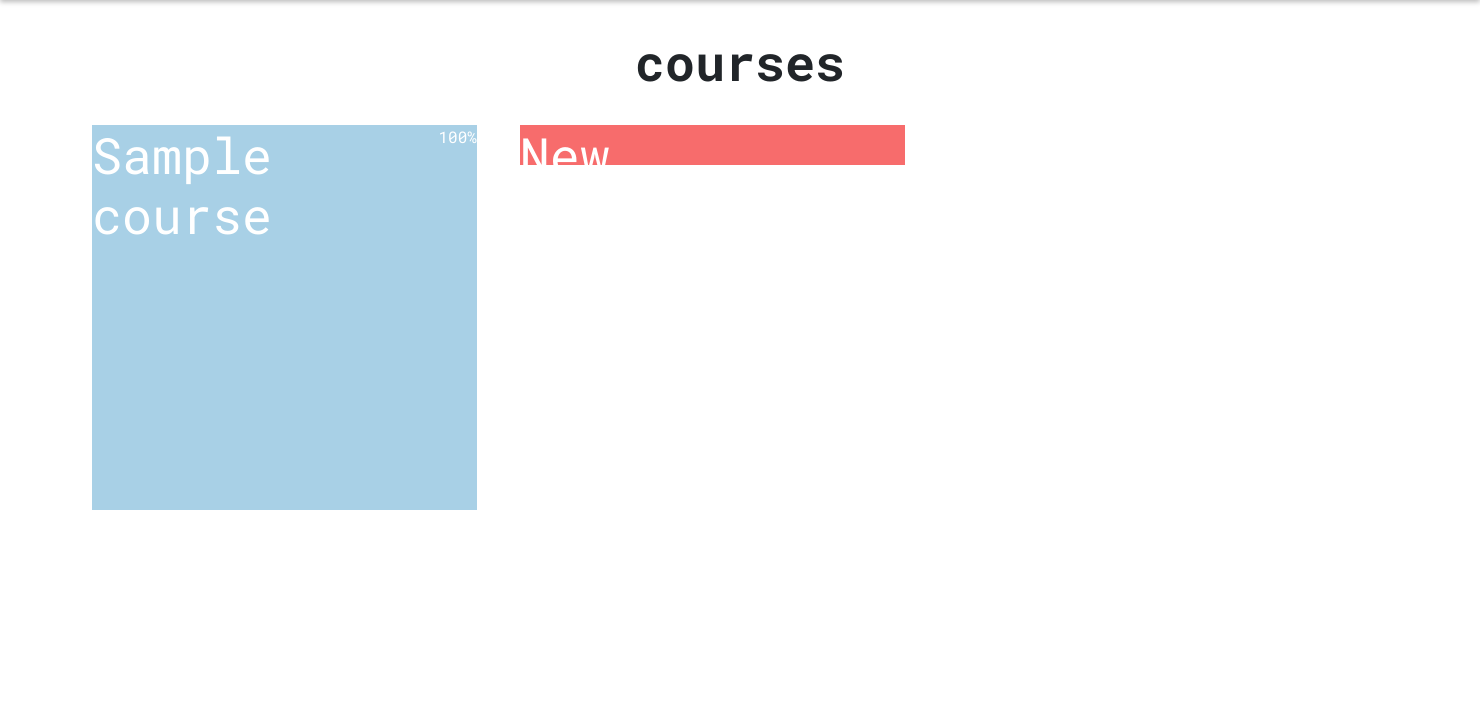
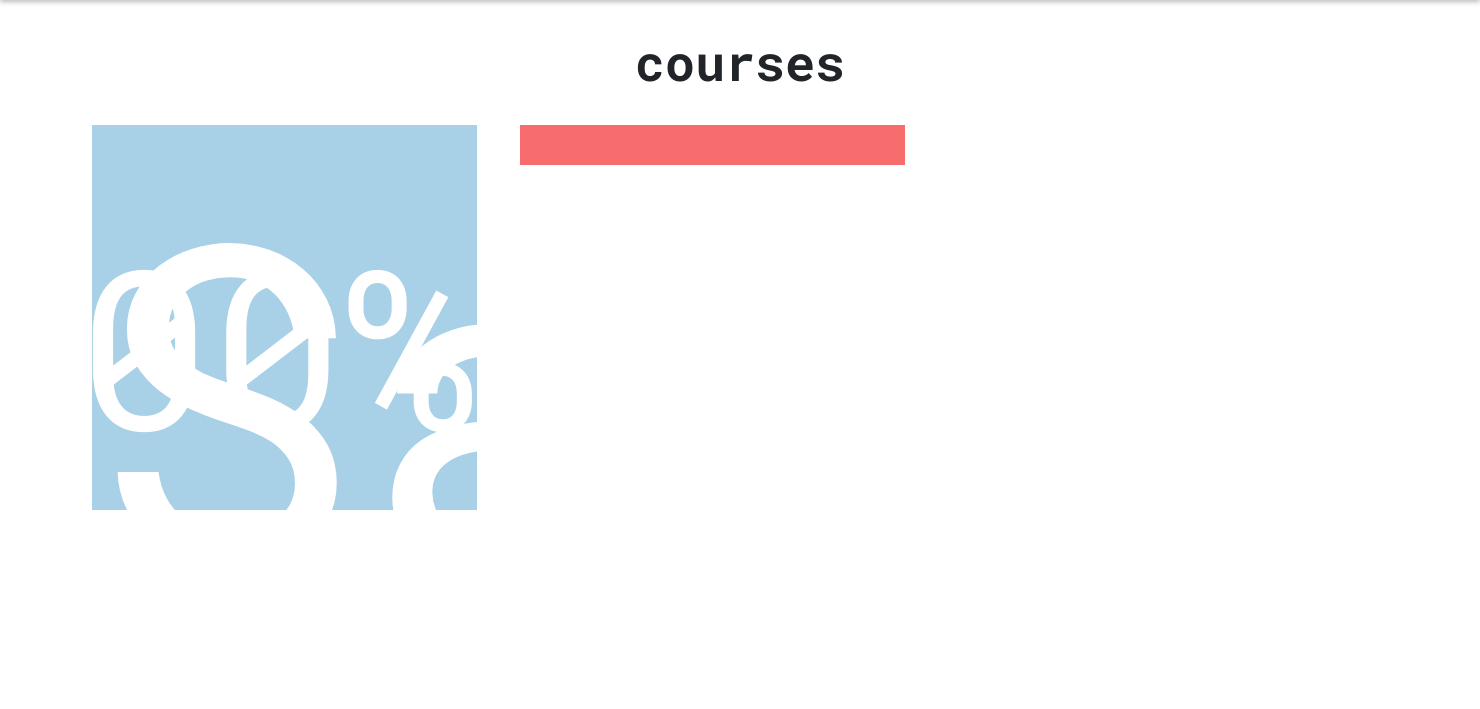
Before and after one commit to ADSteele916/nwhacks2021, a Django app: page /courses/ in a window 1480 px wide; the page is wider, and only the part inside the window is pictured. Shown: the part 77-786 px from the top of that part. Before the commit the page ends 587 px from the top of that part, so only its background shows below. Run offline with Django 3.2, Linux system fonts and the light colour scheme; a user stored in the database is signed in; tables that the repository leaves empty hold one stand-in row (values such as "Sample post"); grey boxes labelled with a size stand in for pictures from a placeholder-image service; some libraries are stand-ins or nearby versions.

Commit message:
more courses changes

```diff
--- a/grades/static/grades/main.css
+++ b/grades/static/grades/main.css
@@ -145,21 +145,18 @@
 .card-text {
     position: absolute;
     z-index: 1;
-    top: 0;
     right: 0;
     bottom: 0;
-    left: 0;
     text-align: right;
+    font-size: 15vw;
 }
 
 .card-title.display-1 {
     position: absolute;
     z-index: 1;
     top: 0;
-    right: 0;
-    bottom: 0;
     left: 0;
-    font-size: 50px;
+    font-size: 30vw;
 }
 
 
```
